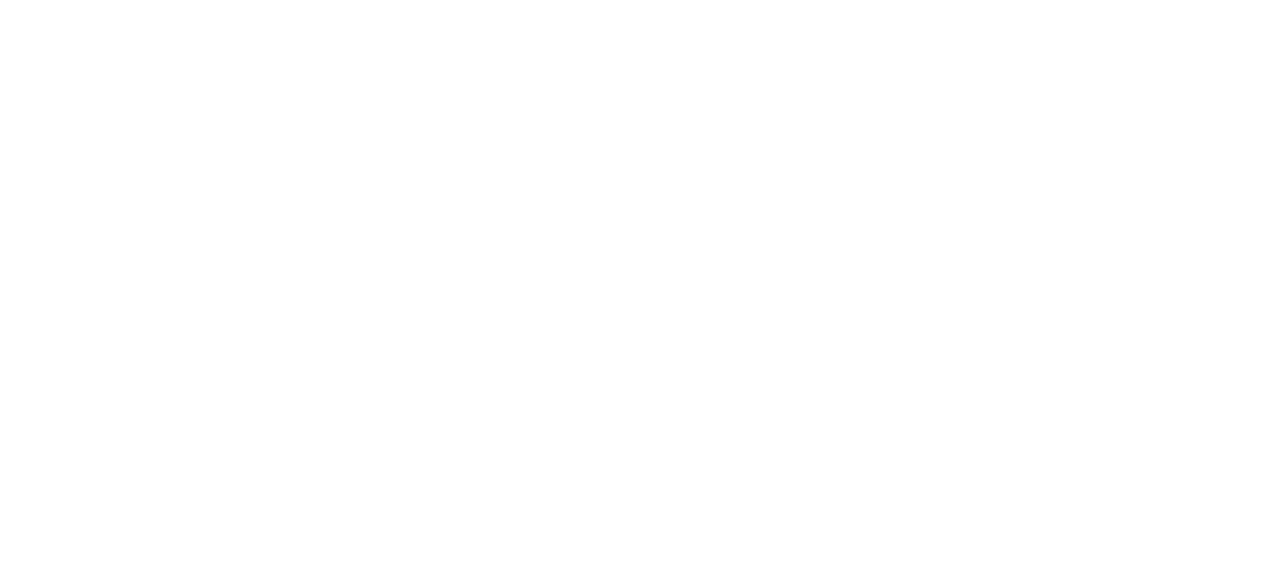
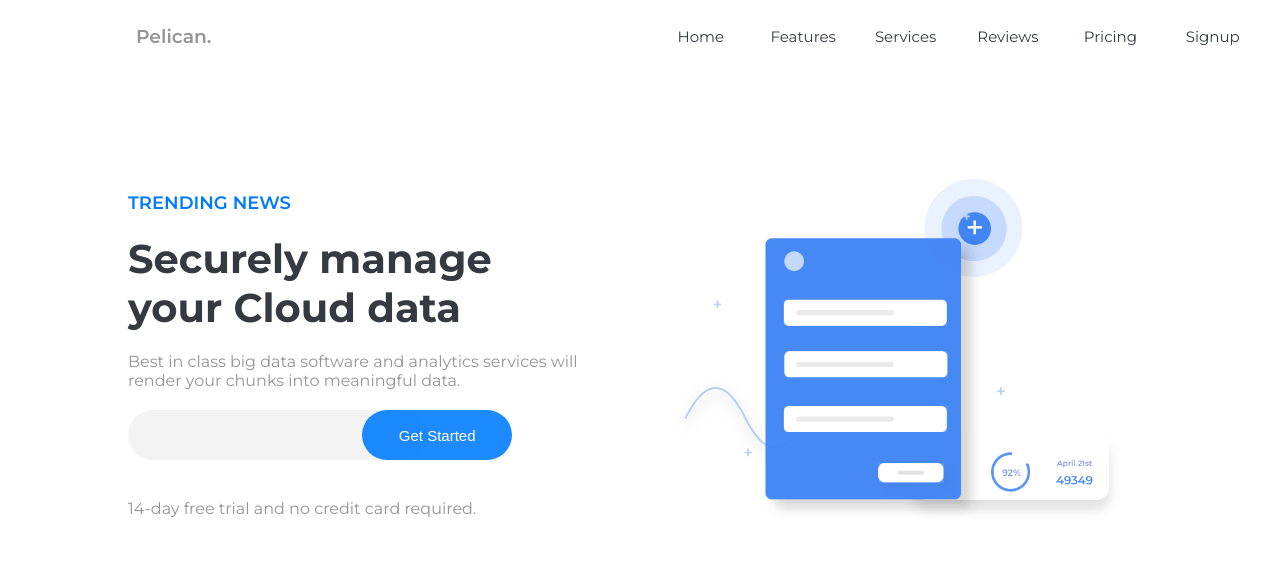
Before and after one commit to brenoborba/landing-page-practice, a plain HTML site: page index.html in a window 1280 px wide. Drawn offline with Linux system fonts and the light colour scheme.

Commit message:
home page added

```diff
--- a/css/style.scss
+++ b/css/style.scss
@@ -0,0 +1,169 @@
+@import url('https://fonts.googleapis.com/css2?family=Montserrat:wght@400;600;700&family=Open+Sans&display=swap');
+:root {
+    --blue: #007bff;
+    --indigo: #6610f2;
+    --purple: #6f42c1;
+    --pink: #e83e8c;
+    --red: #dc3545;
+    --orange: #fd7e14;
+    --yellow: #ffc107;
+    --green: #28a745;
+    --teal: #20c997;
+    --cyan: #17a2b8;
+    --white: #fff;
+    --gray: #6c757d;
+    --gray-dark: #343a40;
+    --primary: #007bff;
+    --secondary: #6c757d;
+    --success: #28a745;
+    --info: #17a2b8;
+    --warning: #ffc107;
+    --danger: #dc3545;
+    --light: #f8f9fa;
+    --dark: #343a40;
+    --breakpoint-xs: 0;
+    --breakpoint-sm: 576px;
+    --breakpoint-md: 768px;
+    --breakpoint-lg: 992px;
+    --breakpoint-xl: 1200px;
+}
+
+
+*{
+    margin: 0;
+    padding: 0;
+    box-sizing: border-box;
+}
+
+body{
+    font-family: 'Montserrat', sans-serif;
+    background-color: var(--white);
+}
+
+/* ----- HOME ----- */
+
+ul{
+    list-style: none;
+}
+
+a{
+    text-decoration: none;
+}
+
+.home{
+    height: 100vh;
+
+    .header{
+        .navbar{
+            padding: 25px 16px;
+
+            .container{
+                margin-left: 120px;
+                display: flex;
+                align-items: center;
+                justify-content: space-between;
+
+                .logo{
+                    h1{
+                        font-weight: 600;
+                        color: #959597;
+                    }
+                }
+
+                .nav-items{
+                    width: 48vw;
+                    display: flex;
+                    font-size: 15px;
+
+                    li{
+                        width: 150px;
+                        display: flex;
+                        justify-content: center;
+                        align-items: center;
+
+                        a{
+                            color: #343a40;
+                        }
+                    }
+                }
+
+            }
+        }
+    }
+
+    .banner{
+        display: flex;
+        align-items: center;
+        margin-top: 9vh;
+
+
+        .text-content{
+            margin-left: 10vw;
+            margin-right: 5vw;
+            text-align: left;
+
+            h5{
+                font-size: 18px;
+                font-weight: 600;
+                color: #007bff;
+                text-transform: uppercase;
+                margin-bottom: 20px;
+            }
+
+            h2{
+                font-size: 40px;
+                color: #343a40;
+            }
+
+            p{
+                margin-top: 20px;
+                color: #959597;
+            }
+            .form{
+                padding-top: 20px;
+
+
+                input, button{
+                    width: 300px;
+                    height: 50px;
+                    border: 0;
+                    border-radius: 30px;
+                    background-color: #F3F3F3;
+                }
+                input{
+                    padding: 0 100px 0 22px;
+                    outline: none;
+                    font-size: 15px;
+
+                }
+
+                button{
+                    width: 150px;
+                    color: white;
+                    background-color: #007bffe1;
+                    font-size: 15px;
+                    margin-left: -70px;
+
+                }
+
+                button:hover{
+                    cursor: pointer;
+                }
+
+            }
+
+
+
+        }
+
+        .hero-img{
+            margin-right: 11vw;
+            img{
+                max-width: 100%;
+                height: auto;
+            }
+        }
+    }
+}
+
+/* ----- FEATURES ----- */
--- a/index.html
+++ b/index.html
@@ -9,7 +9,55 @@
     <link rel="stylesheet" href="/css/style.css">
 </head>
 <body>
+    <section class="home">
+        <header class="header">
+            <nav class="navbar">
+                <div class="container">
+                    <a href="#home" class="logo"><h1>Pelican.</h1></a>
+                    <ul class="nav-items">
+                        <li>
+                            <a href="#home">Home</a>
+                        </li>
+                        <li>
+                            <a href="#features">Features</a>
+                        </li>
+                        <li>
+                            <a href="#services">Services</a>
+                        </li>
+                        <li>
+                            <a href="#reviews">Reviews</a>
+                        </li>
+                        <li>
+                            <a href="#pricing">Pricing</a>
+                        </li>
+                        <li>
+                            <a href="#signup">Signup</a>
+                        </li>
+                    </ul>
+                </div>
+            </nav>
+        </header>
 
+        <div class="banner">
+            <div class="text-content">
+                <h5>Trending News</h5>
+                <h2>Securely manage your Cloud data</h2>
+                <p>Best in class big data software and analytics services will <br>render your chunks into meaningful data.</p>
+                <div class="form">
+                    <form action="." method="get">
+                        <input type="email" class="input-email">
+                        <button type="submit">Get Started</button>
+                    </form>
+                </div>
+                <br>
+                <p>14-day free trial and no credit card required.</p>
+            </div>
+
+            <div class="hero-img">
+                <img src="/assets/hero.png" alt="">
+            </div>
+        </div>
+    </section>
 
     <script src="script.js"></script>
 </body>
```
Also changed, not shown: css/style.css, 1 other file.
